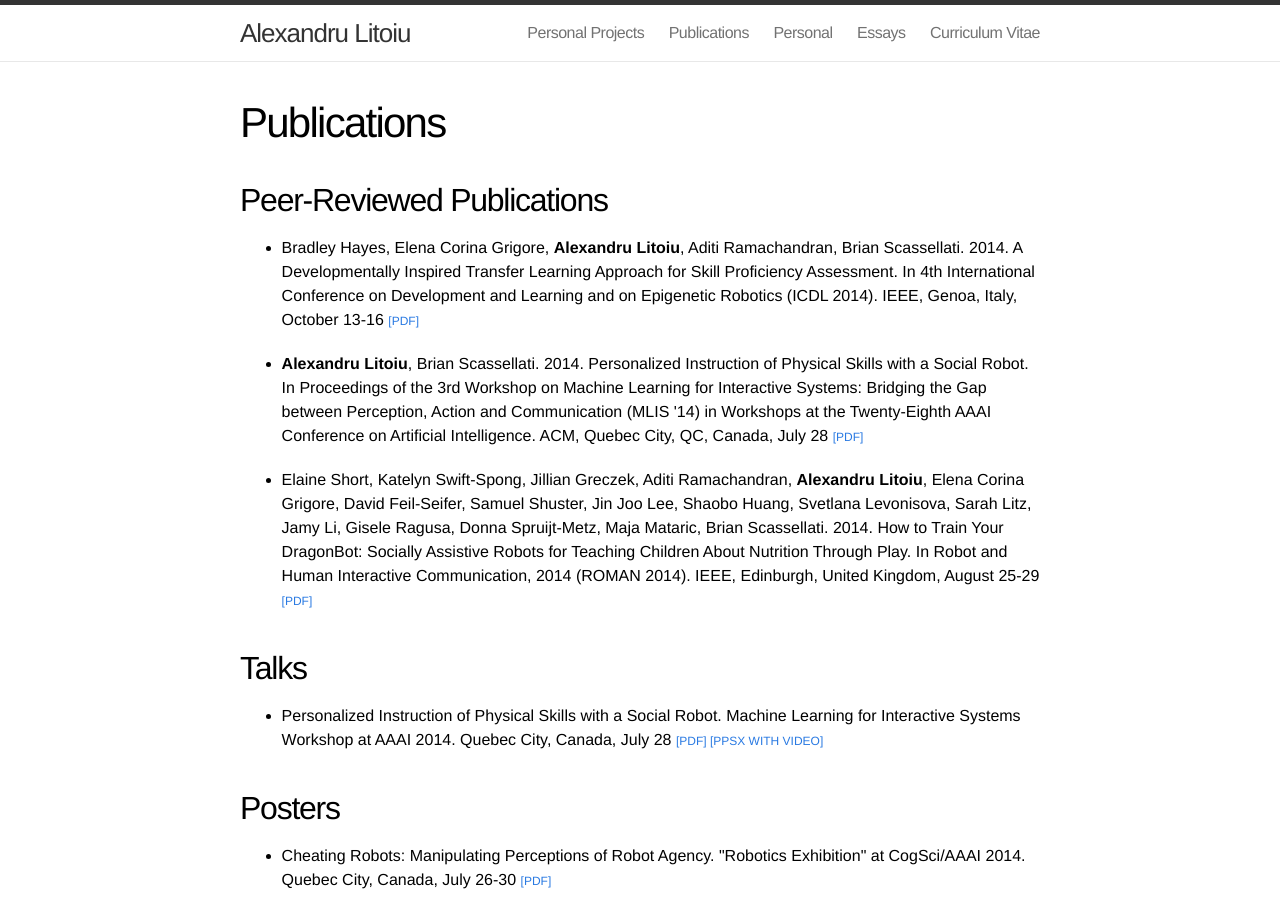
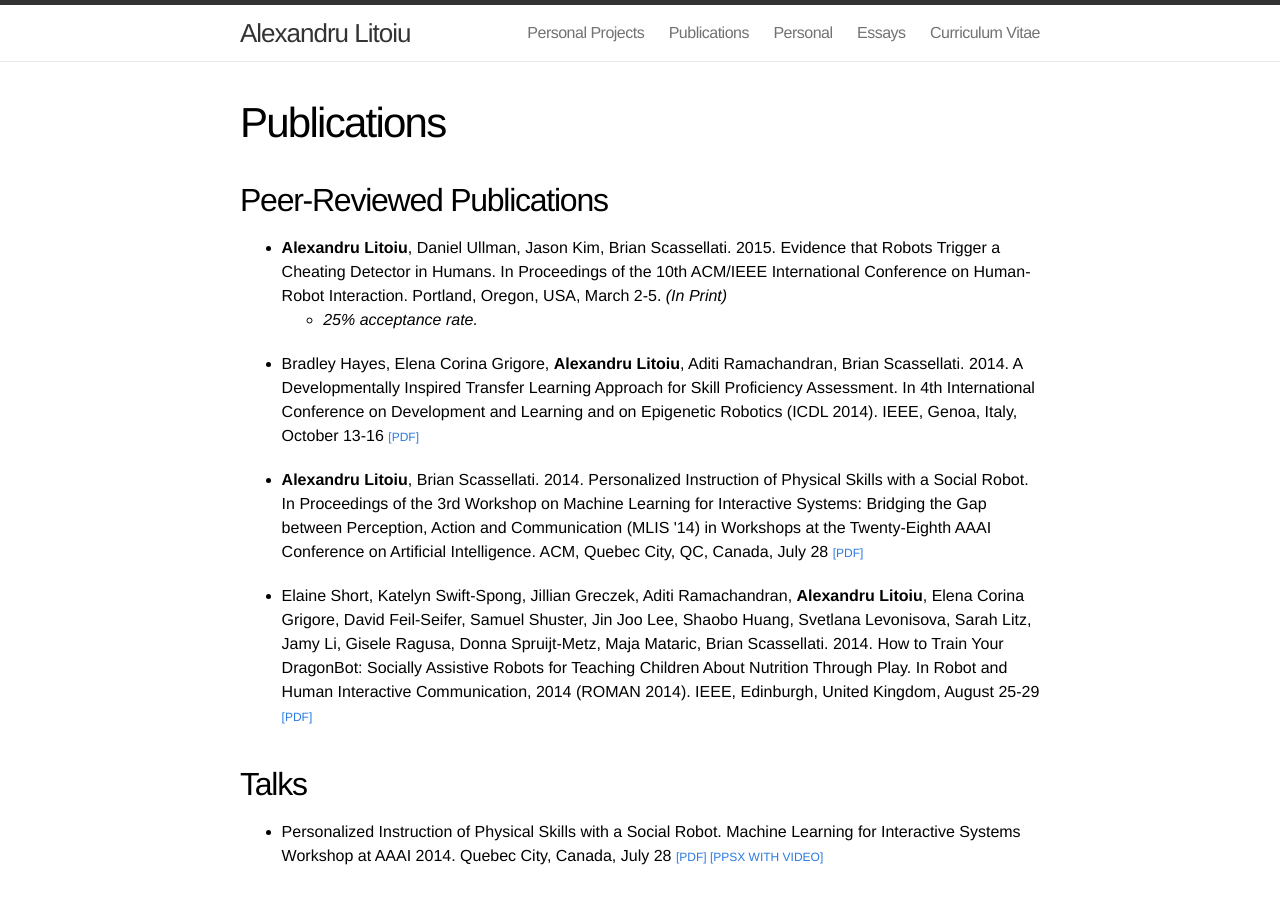
Before and after one commit to alitoiu/alitoiu.github.io, a Jekyll site: the page built from publications.md, in a window 1280 px wide and 900 px high. Built offline with Jekyll 4.4.1, drawn with Linux system fonts in a browser that asks for light colours.

Commit message:
Added HRI 2015 to publications

```diff
--- a/publications.md
+++ b/publications.md
@@ -9,6 +9,15 @@
 
 <div class="publications">
 	<ul>
+        <li>
+        <strong>Alexandru Litoiu</strong>, Daniel Ullman, Jason Kim, Brian Scassellati. 2015. Evidence that Robots Trigger a Cheating Detector in Humans. In Proceedings of the 10th ACM/IEEE International Conference on Human-Robot Interaction. Portland, Oregon, USA, March 2-5. <em>(In Print)</em>
+            <ul>
+            <li>
+            <em>25% acceptance rate.</em>
+            </li>
+            </ul>
+        </li>
+
 		<li>
 		Bradley Hayes, Elena Corina Grigore, <strong>Alexandru Litoiu</strong>, Aditi Ramachandran, Brian Scassellati. 2014. A Developmentally Inspired Transfer Learning Approach for Skill Proficiency Assessment. In 4th International Conference on Development and Learning and on Epigenetic Robotics (ICDL 2014). IEEE, Genoa, Italy, October 13-16
 		<span class="content-link-large">
```
